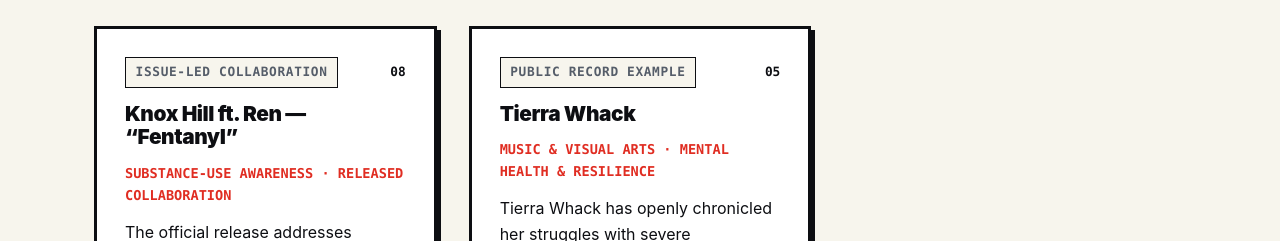
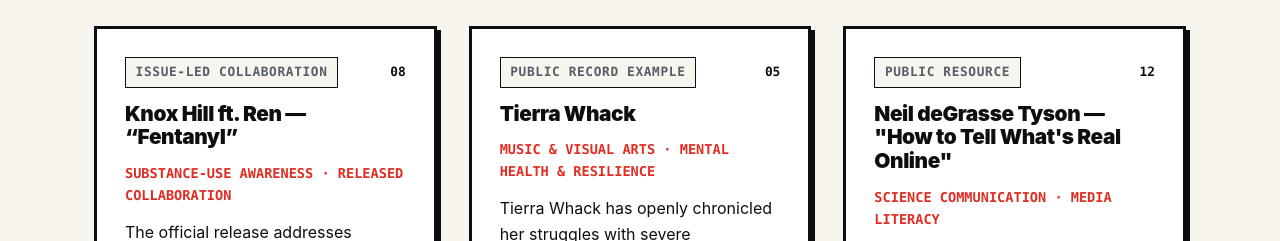
Before and after one commit to ibloud/made-sick, a plain HTML site: page index.html in a window 1280 px wide. Shown: the part 3583-3824 px from the top of the page. Drawn offline with Linux system fonts and the light colour scheme.

```diff
--- a/index.html
+++ b/index.html
@@ -213,6 +213,18 @@
            <p class="notice"><em>“They just found out that I'm ill but I've been knew it”</em> — Fat Nwigwe & Tierra Whack (*QUEEN [THE WHACK VERSION]*)</p>
            <a href="https://youtu.be/JaY0GAibowY" target="_blank" rel="noreferrer">Watch "QUEEN [THE WHACK VERSION]" <span aria-hidden="true">↗</span></a>
            <a href="https://www.complex.com/music/a/backwoodsaltar/tierra-whack-opens-up-about-overcoming-suicidal-thoughts" target="_blank" rel="noreferrer">Read Complex interview <span aria-hidden="true">↗</span></a>
+        </article>
+
+        <article class="profile-card" data-kind="ally">
+    <div class="card-top">
+      <span class="status status-reference">Public resource</span>
+      <span>12</span>
+    </div>
+          <h3>Neil deGrasse Tyson — "How to Tell What's Real Online"</h3>
+          <p class="role">Science communication · Media literacy</p>
+          <p>In a world overflowing with opinions, clips, conspiracies, and AI-generated answers, astrophysicist Neil deGrasse Tyson breaks down how to evaluate what's actually true — a practical framework for navigating information online.</p>
+          <p class="notice">Not enrolled · Public educational resource · Independent reference</p>
+          <a href="https://youtu.be/o4I_hOz_MLw" target="_blank" rel="noreferrer">Watch the video <span aria-hidden="true">↗</span></a>
         </article>
       </div>
       <p class="directory-note"><strong>Why “public record example”?</strong> These entries repeat limited, attributed statements that creators made publicly. They are not diagnoses, endorsements, enrollment, or authorization for private contact. Creators may request correction or removal.</p>
```
